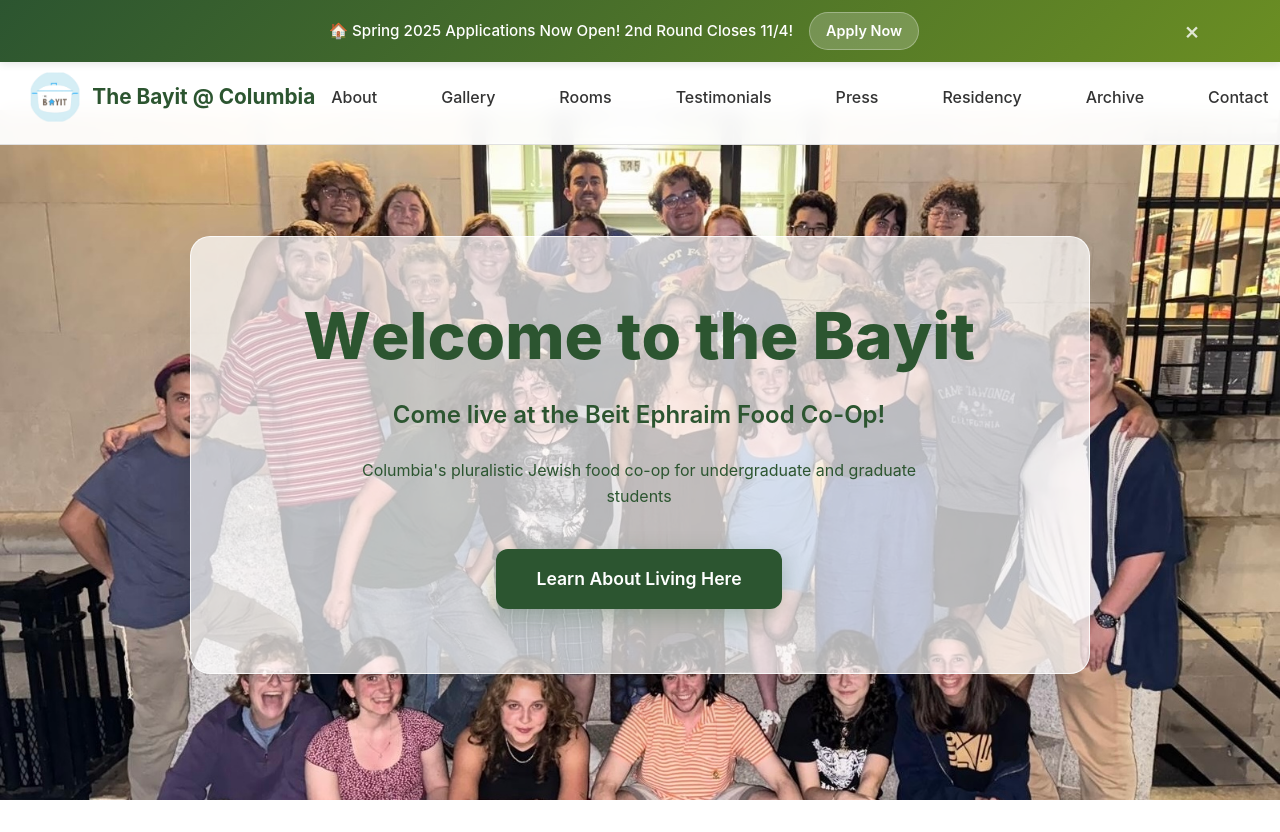
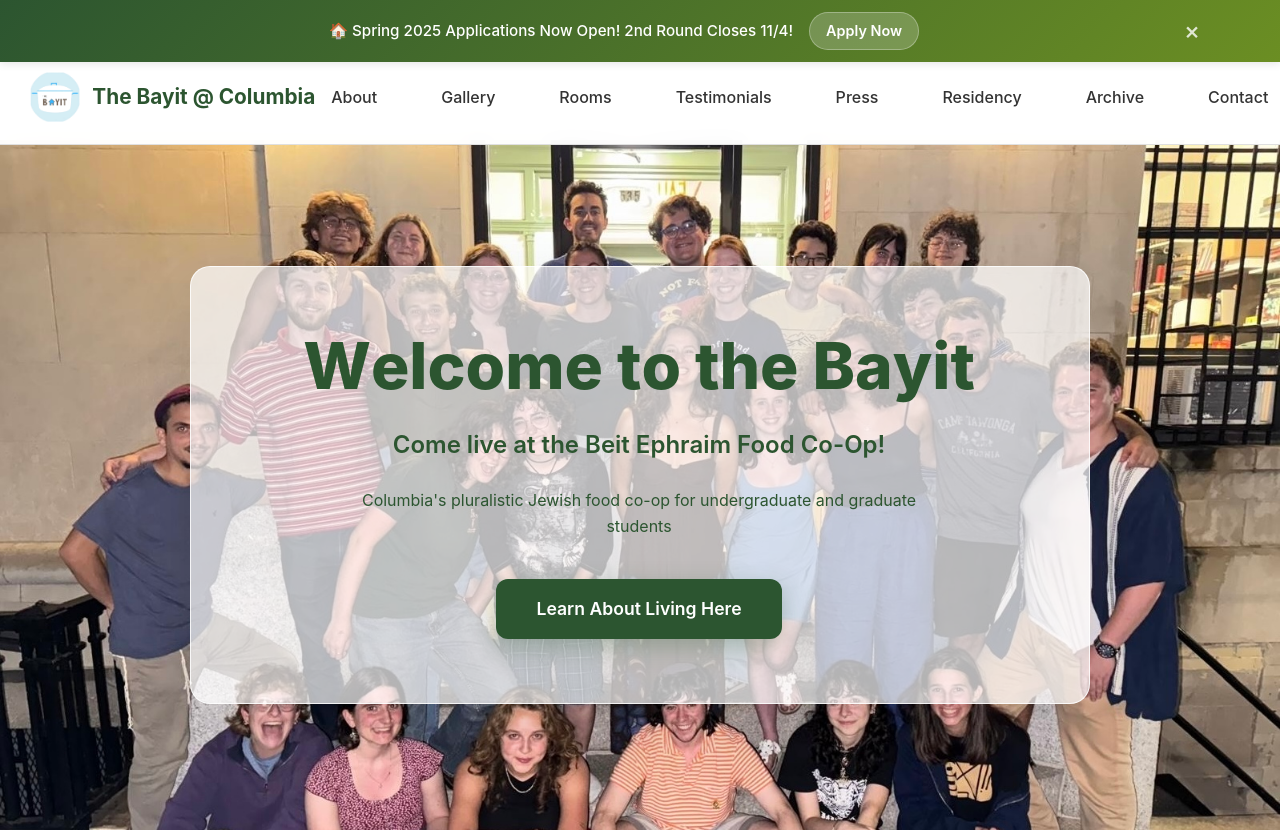
Before and after one commit to rboroda1/beit-ephraim-coop, a React (Vite) app: page / in a window 1280 px wide. Shown: the top 832 px of the page. Built offline with nearby package versions, Linux system fonts and the light colour scheme.

Commit message:
Update Hero.css

```diff
--- a/src/components/Hero.css
+++ b/src/components/Hero.css
@@ -1,6 +1,6 @@
 .hero {
   position: relative;
-  margin-top: 110px;
+  margin-top: 140px;
   /* 50px banner + 60px header */
   height: calc(100vh - 110px);
   width: 100vw;
```
